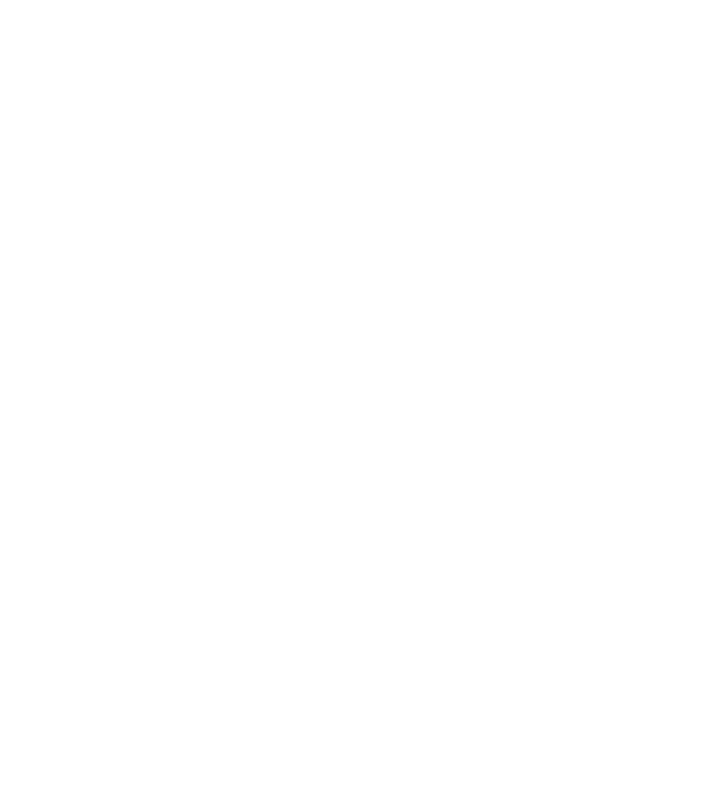
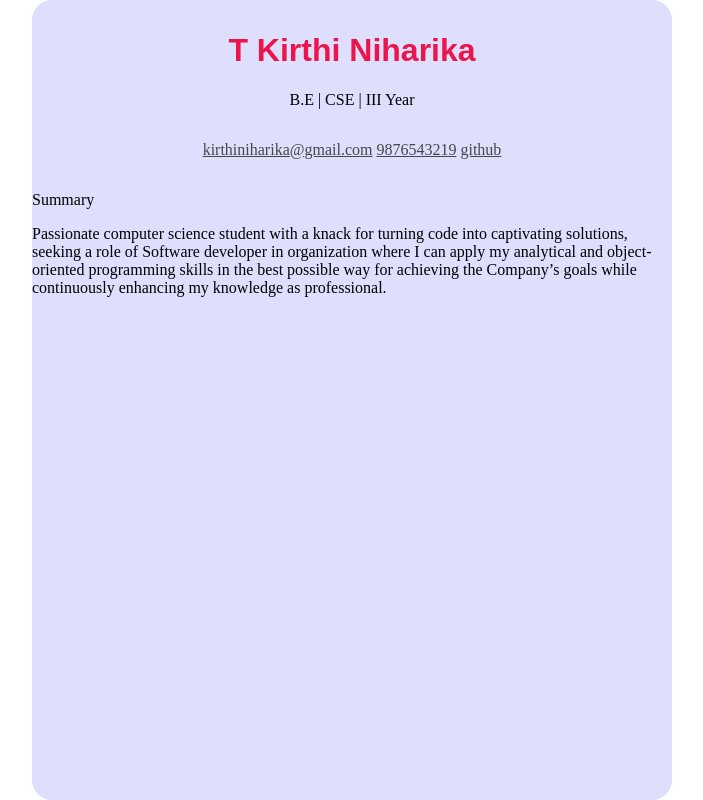
Before and after one commit to Kirthi-Niharika/mern-resume1, a plain HTML site: page index.html in a window 1280 px wide. Shown: the whole page, without its empty margins (288-991 px from the left). Drawn offline with Linux system fonts and the light colour scheme; a web font is replaced by a local one.

Commit message:
Update html and css content

```diff
--- a/assets/css/styles.css
+++ b/assets/css/styles.css
@@ -0,0 +1,47 @@
+*
+{
+   box-sizing: border-box;
+}
+
+body{
+    margin:0px;
+}
+.main-section
+{
+    background-color: #dddffd;
+    height:100%;
+    width:50vw;
+    position: absolute;
+    top: 0;
+    left: 25%;
+    border-radius: 20px;
+}
+header{
+    display: flex;
+    flex-direction: column;
+    align-items : center;
+}
+
+#primary-name{
+    font-family: "Protest Riot",sans-serif;
+    font-weight: bolder;
+    font-style:normal;
+    margin-bottom: 6px;
+    color:#ec154b;
+    font-size:2rem;
+}
+.primary-tag{
+    font-family: "Raleway",serif;
+    font-optical-sizing:auto;
+    font-weight: 100px;
+    font-style:normal;
+    margin:2px;
+    color: #474747;
+    font-size: 1em;
+}
+#primary-tag-links a{
+    color: #474747;
+}
+.summary{
+    margin: 10px;
+}
--- a/index.html
+++ b/index.html
@@ -3,9 +3,34 @@
 <head>
     <meta charset="UTF-8">
     <meta name="viewport" content="width=device-width, initial-scale=1.0">
-    <title>Resume</title>
+    <title>Kirthi Niharika</title>
+    <!--CSS Link-->
+    <link rel="stylesheet" href="assets/css/styles.css">
+    <!--Google fonts-->
+    <link rel="preconnect" href="https://fonts.googleapis.com">
+    <link rel="preconnect" href="https://fonts.gstatic.com">
+    <link rel="stylesheet" href="https://fonts.googleapis.com/css2?family=Protest+Riot&Shadows+Into+Light&family=Zeyada">
+    <link rel="stylesheet" href="https://fonts.googleapis.com/css2?family=Protest+Riot&Raleway:ital,wght@0,200..900;1,700">
+
 </head>
 <body>
-
+    <section  class="main-section">
+        <!--Header Section-->
+        <header>
+            <p id="primary-name">T Kirthi Niharika</p>
+            <p id="primary-tag">B.E | CSE | III Year</p>
+            <p id="primary-tag-links">
+                <a href="mailto:kirthiniharika@gmail.com">kirthiniharika@gmail.com</a>
+                <a href="https://wa.me/send?9962137008" target="_blank">9876543219</a>
+                <a href="https://github.com/Kirthi-Niharika">github</a>
+            </p>
+        </header>
+        <!--End of Header Section-->
+        <section id="summary">
+            <p class="section-header">Summary</p>
+            <p class="section-content">Passionate computer science student with a knack for turning code into captivating solutions, seeking a role of Software developer in organization where I can apply my analytical and object-oriented programming skills in the best possible way for achieving the Company’s goals while continuously enhancing my knowledge as professional.</p>
+        </section>
+        <!--End of Summary Section-->
+    </section>
 </body>
 </html>
```
